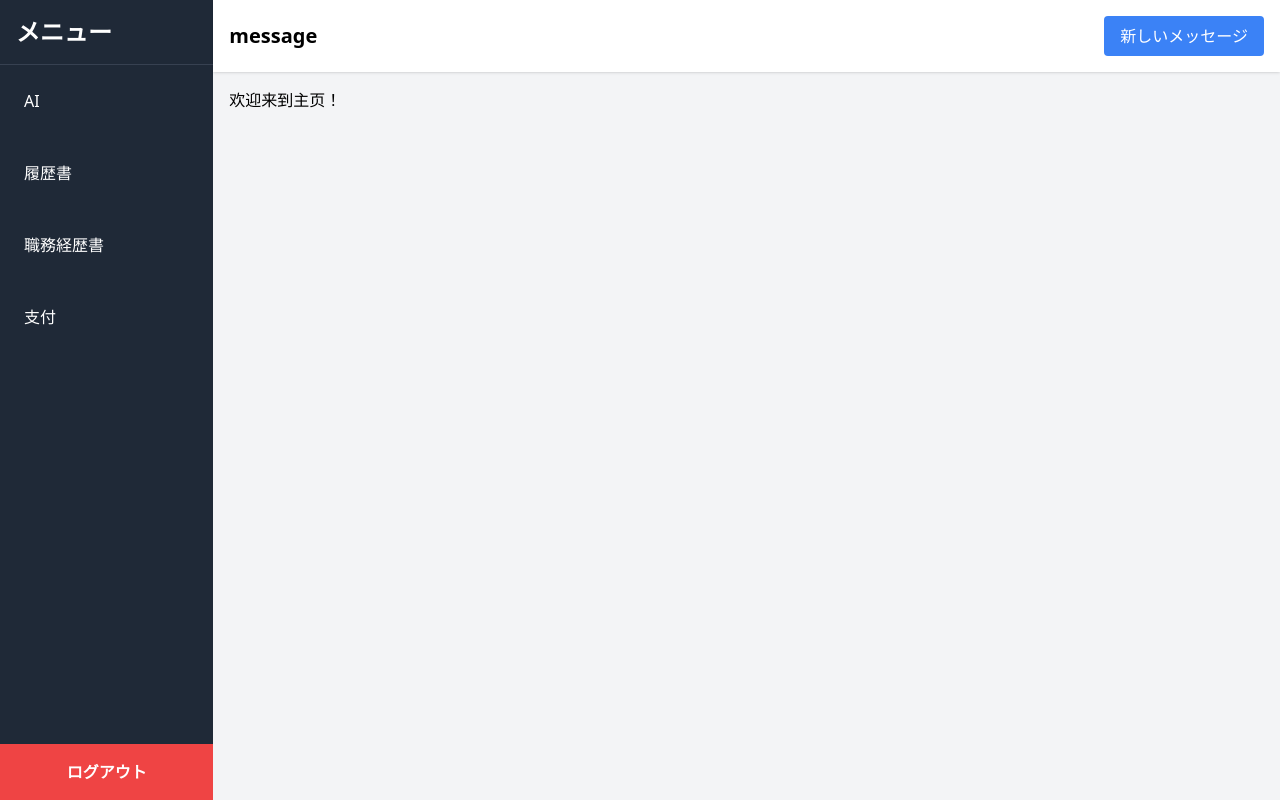
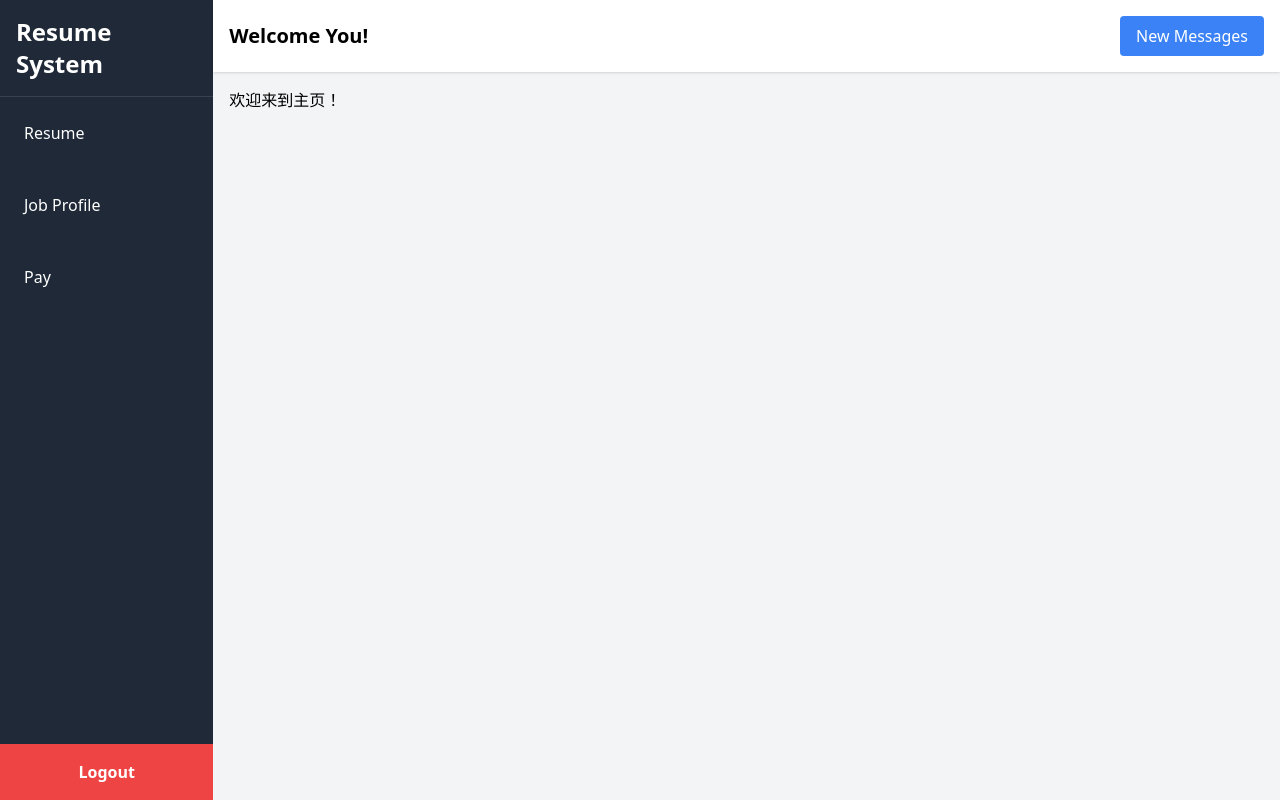
Before and after one commit to kanghouchao/JobProfile, a React (Create React App) app in the folder frontend/: page / in a window 1280 px wide. Built offline with nearby package versions, Linux system fonts and the light colour scheme; sample sign-in values are in the browser's storage.

Commit message:
config i18n for components

```diff
--- a/frontend/src/components/Header.js
+++ b/frontend/src/components/Header.js
@@ -2,12 +2,12 @@ import React from 'react';
 import { useTranslation } from "react-i18next";
 
 const Header = () => {
-  const { t } = useTranslation("Header");
+  const { t } = useTranslation("components");
   return (
     <header className="bg-white shadow p-4 flex items-center justify-between">
-      <h2 className="text-xl font-bold">{t("message")}</h2>
+      <h2 className="text-xl font-bold">{t("welcome")}</h2>
       <button className="bg-blue-500 text-white px-4 py-2 rounded hover:bg-blue-600">
-        新しいメッセージ
+        {t("message")}
       </button>
     </header>
   );
--- a/frontend/src/components/Sidebar.js
+++ b/frontend/src/components/Sidebar.js
@@ -1,8 +1,10 @@
 import React from 'react';
 import { useNavigate } from 'react-router-dom';
 import { Link } from 'react-router-dom';
+import { useTranslation } from "react-i18next";
 
 const Sidebar = () => {
+  const { t } = useTranslation("components");
   const navigate = useNavigate();
 
   const handleLogout = () => {
@@ -12,24 +14,21 @@ const Sidebar = () => {
 
   return (
     <aside className="w-1/6 bg-gray-800 text-white flex flex-col">
-      <h1 className="text-2xl font-bold p-4 border-b border-gray-700">メニュー</h1>
+      <h1 className="text-2xl font-bold p-4 border-b border-gray-700">{t("siteTitle")}</h1>
       <nav className="flex-grow">
         <ul>
           <li className="p-4 hover:bg-gray-700 cursor-pointer">
-            <Link to="/" className="block p-2">AI</Link>
+            <Link to="/resume" className="block p-2">{t("resume")}</Link>
           </li>
           <li className="p-4 hover:bg-gray-700 cursor-pointer">
-            <Link to="/resume" className="block p-2">履歴書</Link>
+            <Link to="/" className="block p-2">{t("jobProfile")}</Link>
           </li>
           <li className="p-4 hover:bg-gray-700 cursor-pointer">
-            <Link to="/" className="block p-2">職務経歴書</Link>
-          </li>
-          <li className="p-4 hover:bg-gray-700 cursor-pointer">
-            <Link to="/" className="block p-2">支付</Link>
+            <Link to="/" className="block p-2">{t("pay")}</Link>
           </li>
         </ul>
       </nav>
-      <button onClick={handleLogout} className="p-4 bg-red-500 hover:bg-red-600 text-white font-bold">ログアウト</button>
+      <button onClick={handleLogout} className="p-4 bg-red-500 hover:bg-red-600 text-white font-bold">{t("logout")}</button>
     </aside>
   );
 };
```
Also changed, not shown: frontend/src/locales/en/Components.json, frontend/src/locales/ja/Components.json, frontend/src/locales/zh/Components.json.
